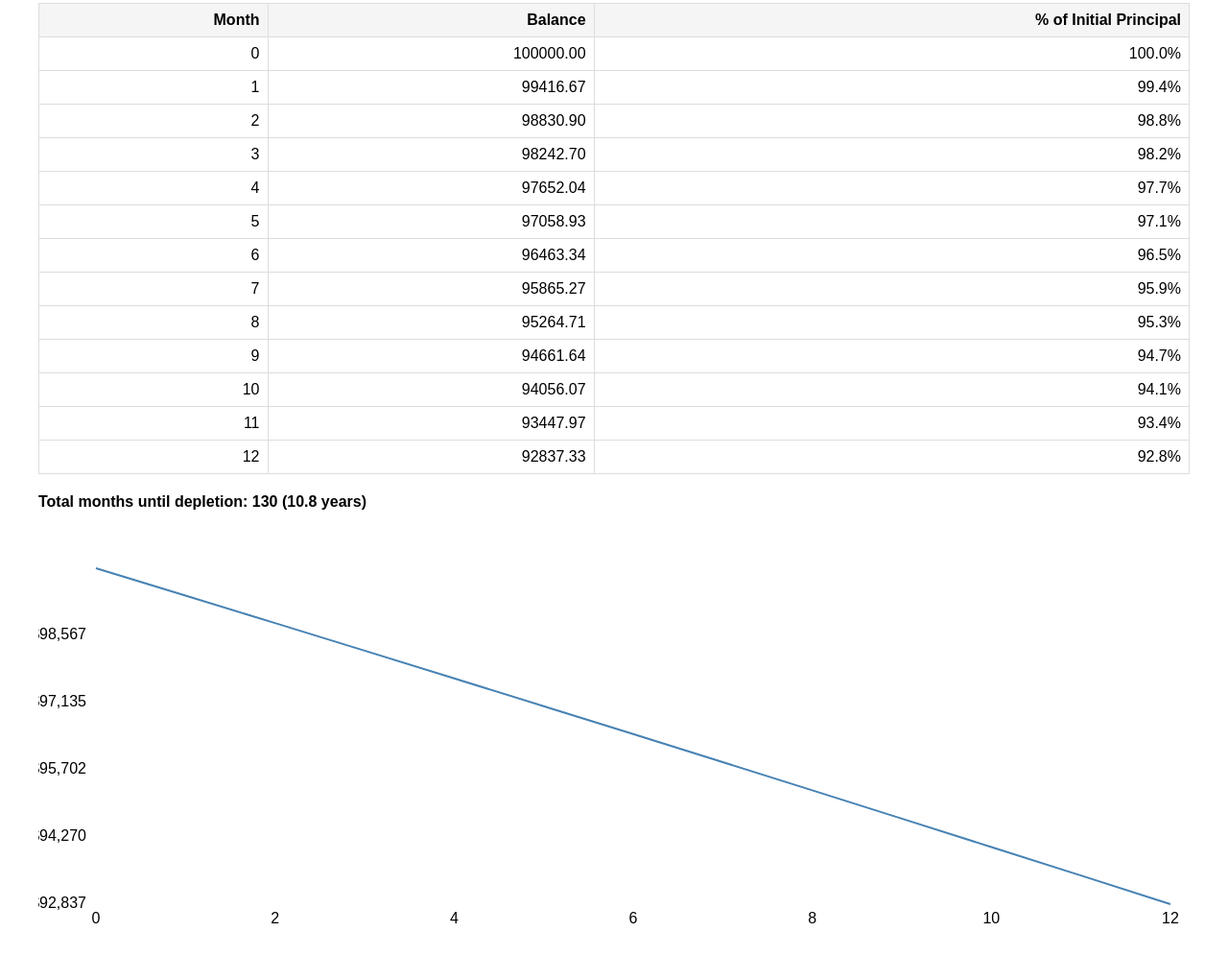
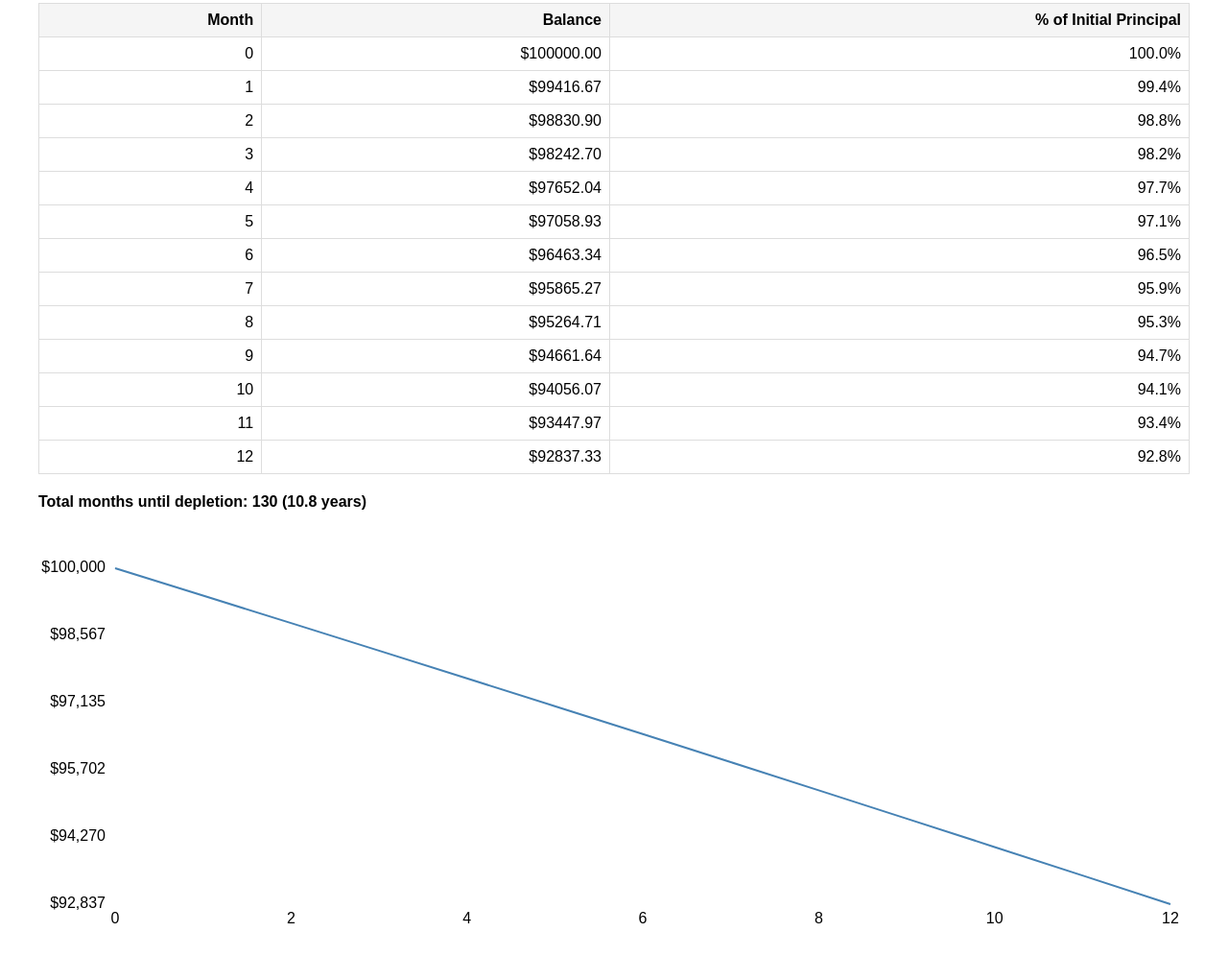
Before and after one commit to dwalter/interest_plus_expenses_calc, a plain HTML site: page index.html in a window 1280 px wide. Shown: the part 282-1278 px from the top of the page at 96% size. Drawn offline with Linux system fonts and the light colour scheme.

Commit message:
Update index.html

```diff
--- a/index.html
+++ b/index.html
@@ -110,7 +110,7 @@
                 tableHtml += `
                     <tr>
                         <td>${row.month}</td>
-                        <td>${row.balance.toFixed(2)}</td>
+                        <td>$${row.balance.toFixed(2)}</td>
                         <td>${((row.balance / principal) * 100).toFixed(1)}%</td>
                     </tr>
                 `;
@@ -154,7 +154,7 @@
 
             // Create chart
             const svg = document.getElementById('chart');
-            const margin = {top: 20, right: 20, bottom: 30, left: 60};
+            const margin = {top: 20, right: 20, bottom: 30, left: 80};  // Increased left margin
             const width = svg.clientWidth - margin.left - margin.right;
             const height = 400 - margin.top - margin.bottom;
 
@@ -168,9 +168,11 @@
             g.setAttribute('transform', `translate(${margin.left},${margin.top})`);
             svg.appendChild(g);
 
-            // Scales
+            // Scales with predefined min and max
+            const minBalance = Math.min(...data.map(d => d.balance));
+            const maxBalance = Math.max(...data.map(d => d.balance));
             const xScale = value => (width * value) / months;
-            const yScale = value => height - (height * (value - Math.min(...data.map(d => d.balance)))) / (Math.max(...data.map(d => d.balance)) - Math.min(...data.map(d => d.balance)));
+            const yScale = value => height * (1 - (value - minBalance) / (maxBalance - minBalance));
 
             // Create line
             let pathD = `M ${xScale(data[0].month)} ${yScale(data[0].balance)}`;
@@ -183,7 +185,7 @@
             path.setAttribute('class', 'chart-line');
             g.appendChild(path);
 
-            // Add axes
+            // Add x-axis
             const xAxis = document.createElementNS("http://www.w3.org/2000/svg", "g");
             xAxis.setAttribute('transform', `translate(0,${height})`);
             for (let i = 0; i <= months; i += Math.ceil(months/10)) {
@@ -196,13 +198,12 @@
             }
             g.appendChild(xAxis);
 
+            // Add y-axis with 6 evenly spaced ticks
             const yAxis = document.createElementNS("http://www.w3.org/2000/svg", "g");
-            const yValues = [Math.min(...data.map(d => d.balance)), ...Array(4).fill().map((_, i) => {
-                const range = Math.max(...data.map(d => d.balance)) - Math.min(...data.map(d => d.balance));
-                return Math.min(...data.map(d => d.balance)) + (range * (i + 1) / 5);
-            })];
+            const numYTicks = 5;
 
-            yValues.forEach(value => {
+            for (let i = 0; i <= numYTicks; i++) {
+                const value = minBalance + ((maxBalance - minBalance) * i / numYTicks);
                 const tick = document.createElementNS("http://www.w3.org/2000/svg", "text");
                 tick.setAttribute('x', -10);
                 tick.setAttribute('y', yScale(value));
@@ -210,7 +211,7 @@
                 tick.setAttribute('dominant-baseline', 'middle');
                 tick.textContent = '$' + Math.round(value).toLocaleString();
                 yAxis.appendChild(tick);
-            });
+            }
             g.appendChild(yAxis);
         }
 
```
